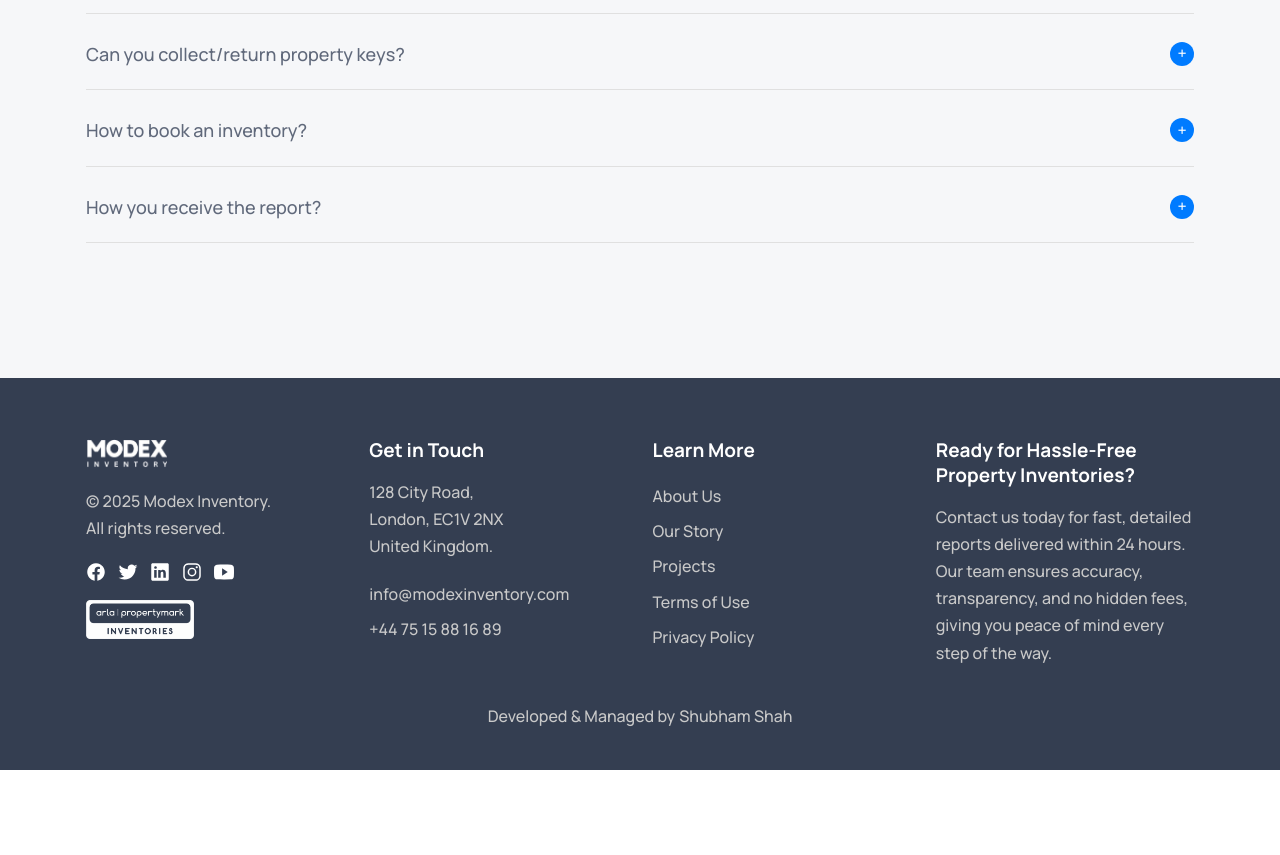
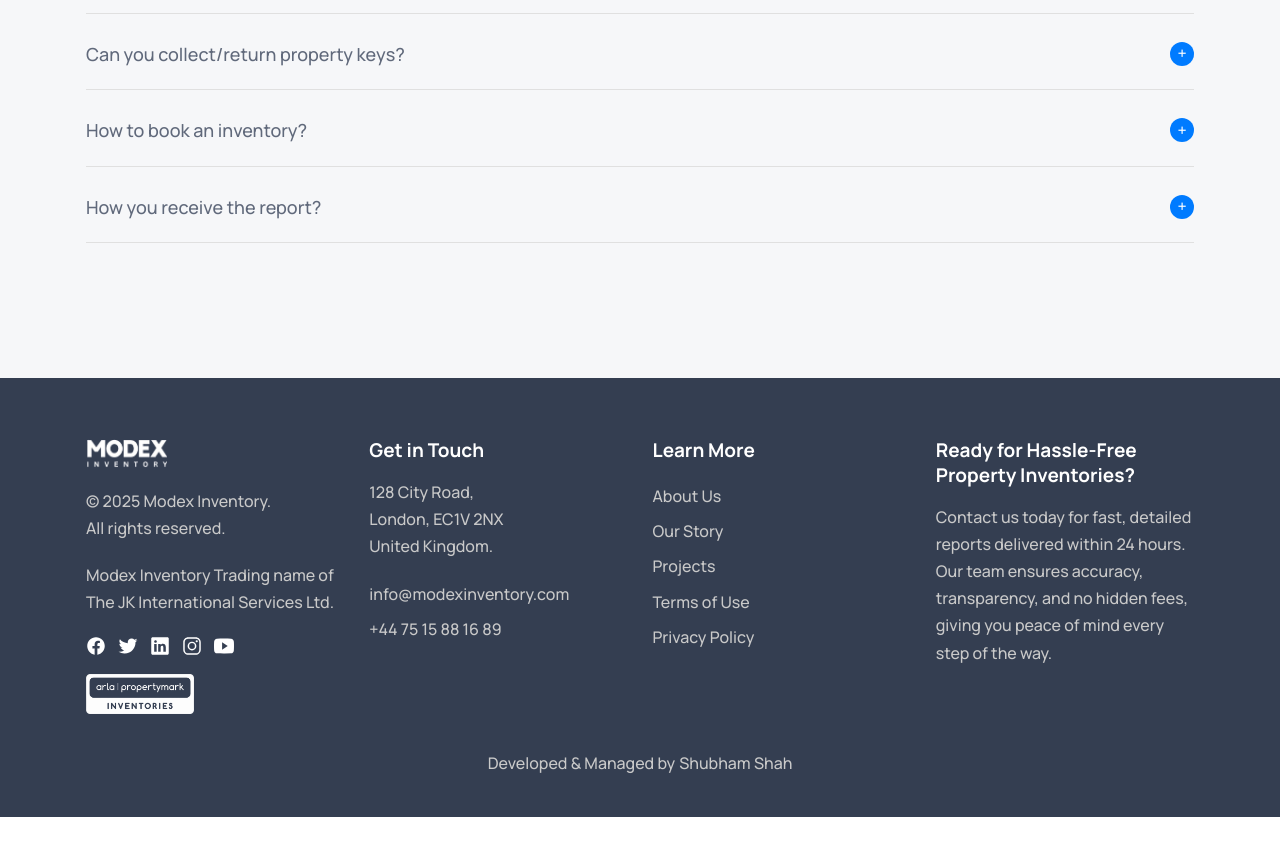
Before and after one commit to Shubham3062/Modex-Inventory, a plain HTML site: page index.html in a window 1280 px wide. Shown: the part 4769-5624 px from the top of the page. Drawn offline with nearby package versions, Linux system fonts and the light colour scheme.

Commit message:
Update index.html

```diff
--- a/index.html
+++ b/index.html
@@ -967,6 +967,10 @@
           &copy; 2025 Modex Inventory. <br> All rights reserved.
         </p>
 
+        <p class="footer-text">
+          Modex Inventory Trading name of The JK International Services Ltd.
+        </p>
+
         <ul class="social-list">
 
           <li>
```
